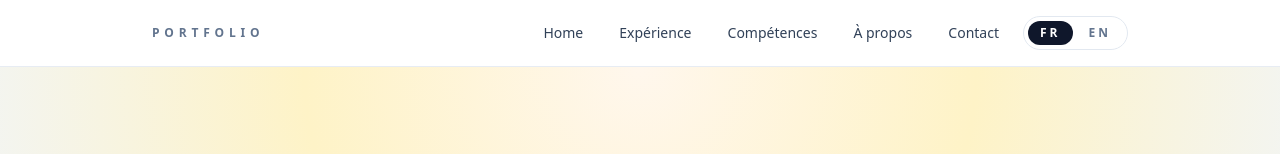
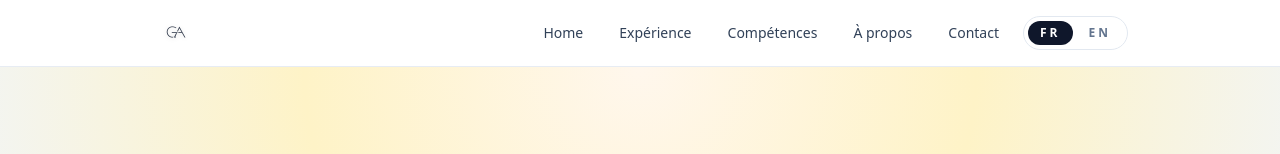
Before and after one commit to GuilhemAl/portfolio2k26, a Next.js app: page / in a window 1280 px wide. Shown: the top 154 px of the page. Built offline with nearby package versions, Linux system fonts and the light colour scheme.

Commit message:
feat: replace navbar brand text with monogram logo

```diff
--- a/components/Navbar.tsx
+++ b/components/Navbar.tsx
@@ -1,5 +1,6 @@
 "use client";
 
+import Image from "next/image";
 import Link from "next/link";
 import { LanguageToggle } from "@/components/LanguageToggle";
 import { content, type LocalizedString } from "@/lib/content";
@@ -19,9 +20,21 @@ export function Navbar() {
   return (
     <header className="sticky top-0 z-50 border-b border-slate-200/80 bg-white/80 backdrop-blur">
       <nav className="mx-auto flex max-w-5xl flex-wrap items-center justify-between gap-4 px-6 py-4">
-        <span className="text-xs font-semibold uppercase tracking-[0.4em] text-slate-500">
-          {l(content.navigation.brand)}
-        </span>
+        <Link
+          href="/#home"
+          aria-label={l(content.labels.goHome)}
+          className="flex items-center"
+        >
+          <Image
+            src="/monogram.png"
+            alt="Monogram Guilhem Albus"
+            width={120}
+            height={32}
+            priority
+            className="h-8 w-auto drop-shadow-sm"
+          />
+          <span className="sr-only">{l(content.navigation.brand)}</span>
+        </Link>
         <div className="flex flex-wrap items-center gap-3 text-sm text-slate-700">
           {navItems.map((item) => (
             <Link
--- a/lib/content.ts
+++ b/lib/content.ts
@@ -26,6 +26,7 @@ export type Content = {
     seeSkills: LocalizedString;
     comingSoon: LocalizedString;
     timeline: LocalizedString;
+    goHome: LocalizedString;
   };
   pageTitles: {
     experience: LocalizedString;
@@ -168,6 +169,10 @@ export const content = {
     timeline: {
       fr: "Timeline",
       en: "Timeline",
+    },
+    goHome: {
+      fr: "Retour à l’accueil",
+      en: "Go to home",
     },
   },
   pageTitles: {
```
Also changed, not shown: public/monogram.png (added).
